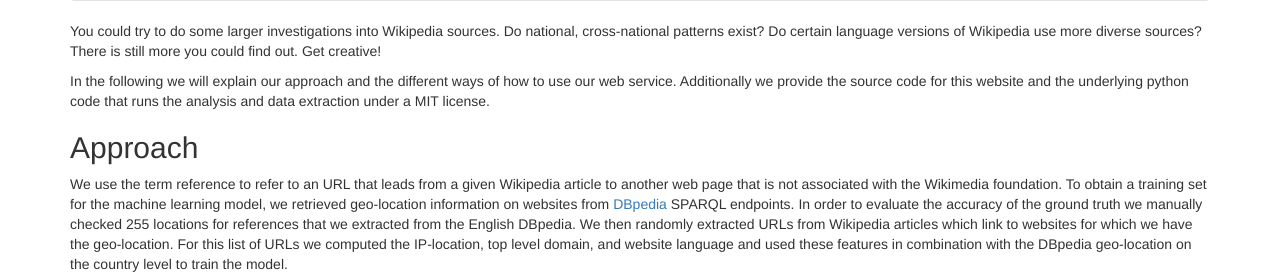
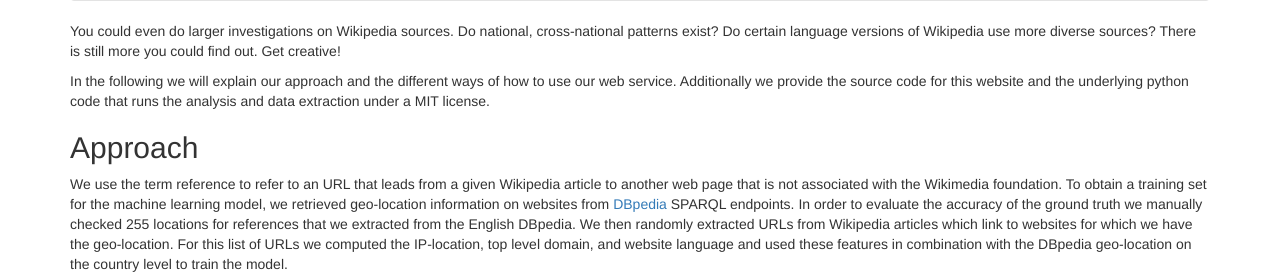
Before and after one commit to mkrnr/wikiwhere-website, a PHP site: page /about.php in a window 1280 px wide. Shown: the part 923-1199 px from the top of the page. Run offline with PHP 8.4, Linux system fonts and the light colour scheme; some libraries are stand-ins or nearby versions.

Commit message:
Small changes in about.php

```diff
--- a/about.php
+++ b/about.php
@@ -38,7 +38,7 @@
 			  </div>
 			</div>
 		</div>
-		<p>You could try to do some larger investigations into Wikipedia sources. Do national, cross-national patterns exist? Do certain language versions of Wikipedia use more diverse sources?
+		<p>You could even do larger investigations on Wikipedia sources. Do national, cross-national patterns exist? Do certain language versions of Wikipedia use more diverse sources?
 		There is still more you could find out. Get creative!
       </p>
 	  <p>
```
